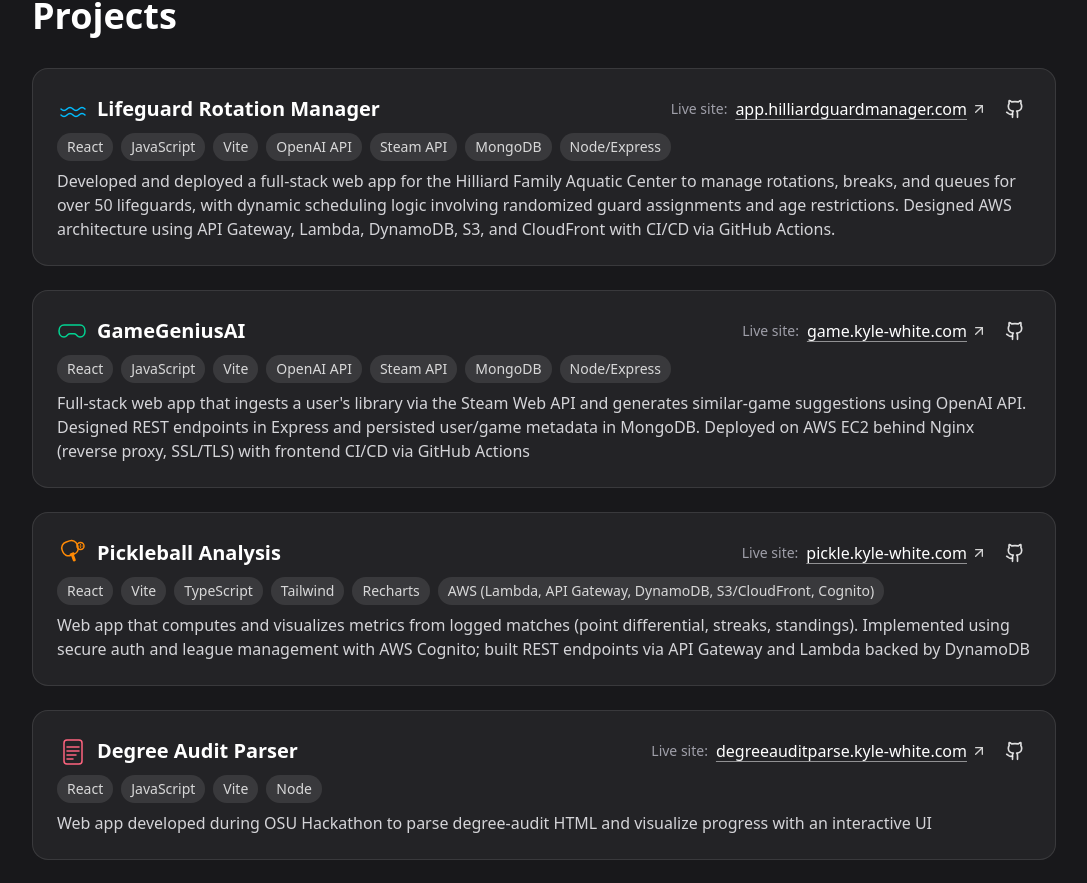
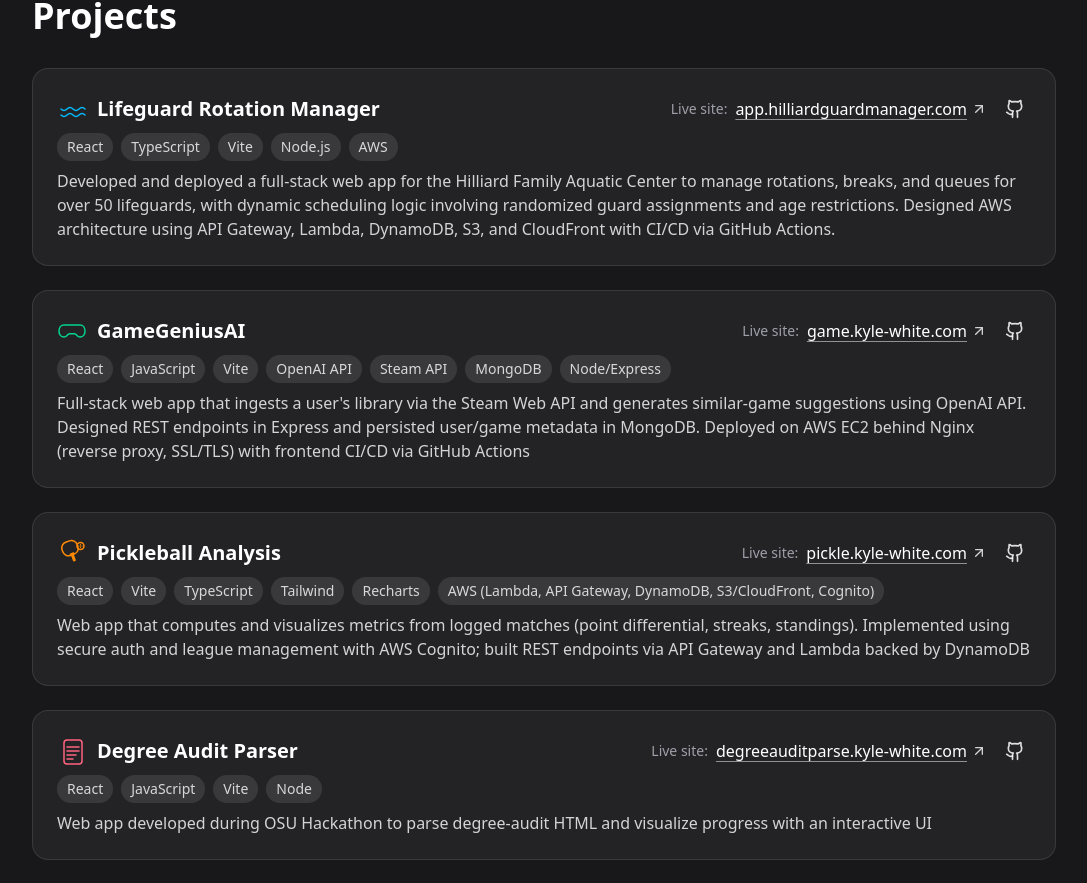
Before and after one commit to KyleWhite22/Portfolio, a React (Vite) app in the folder client/: page / in a window 1280 px wide. Shown: the part 2100-2983 px from the top of the page, without its empty margins (96-1183 px from the left). Built offline with nearby package versions, Linux system fonts and the light colour scheme; a web font is replaced by a local one.

Commit message:
project description fix

```diff
--- a/client/src/components/Projects.tsx
+++ b/client/src/components/Projects.tsx
@@ -231,7 +231,7 @@ export default function Projects() {
             title="Lifeguard Rotation Manager"
             description="Developed and deployed a full-stack web app for the Hilliard Family Aquatic Center to manage rotations, breaks, and
  queues for over 50 lifeguards, with dynamic scheduling logic involving randomized guard assignments and age restrictions. Designed AWS architecture using API Gateway, Lambda, DynamoDB, S3, and CloudFront with CI/CD via GitHub Actions."
-            tools={["React", "JavaScript", "Vite", "OpenAI API", "Steam API", "MongoDB", "Node/Express"]}
+            tools={["React", "TypeScript", "Vite", "Node.js", "AWS"]}
             Logo={PoolWavesIcon}
             logoClassName="text-sky-400"
             link="https://app.hilliardguardmanager.com/"
```
